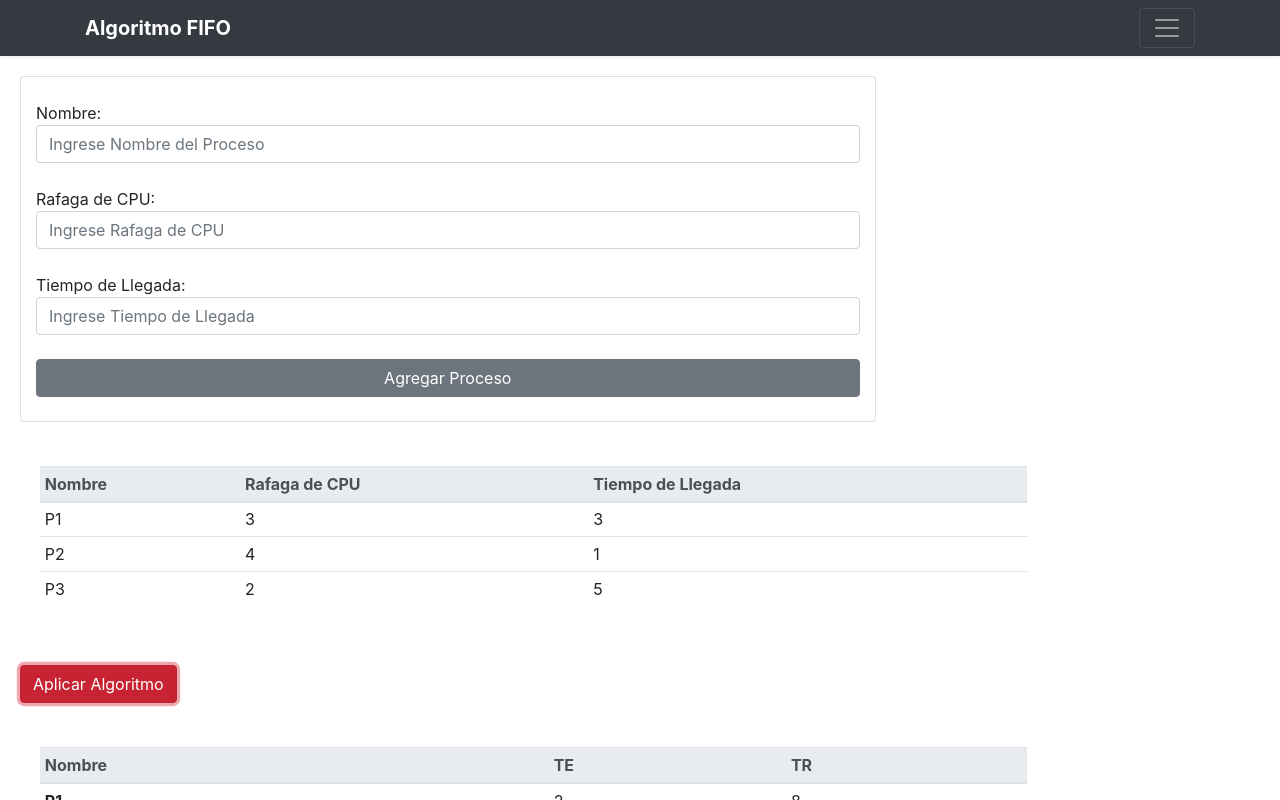
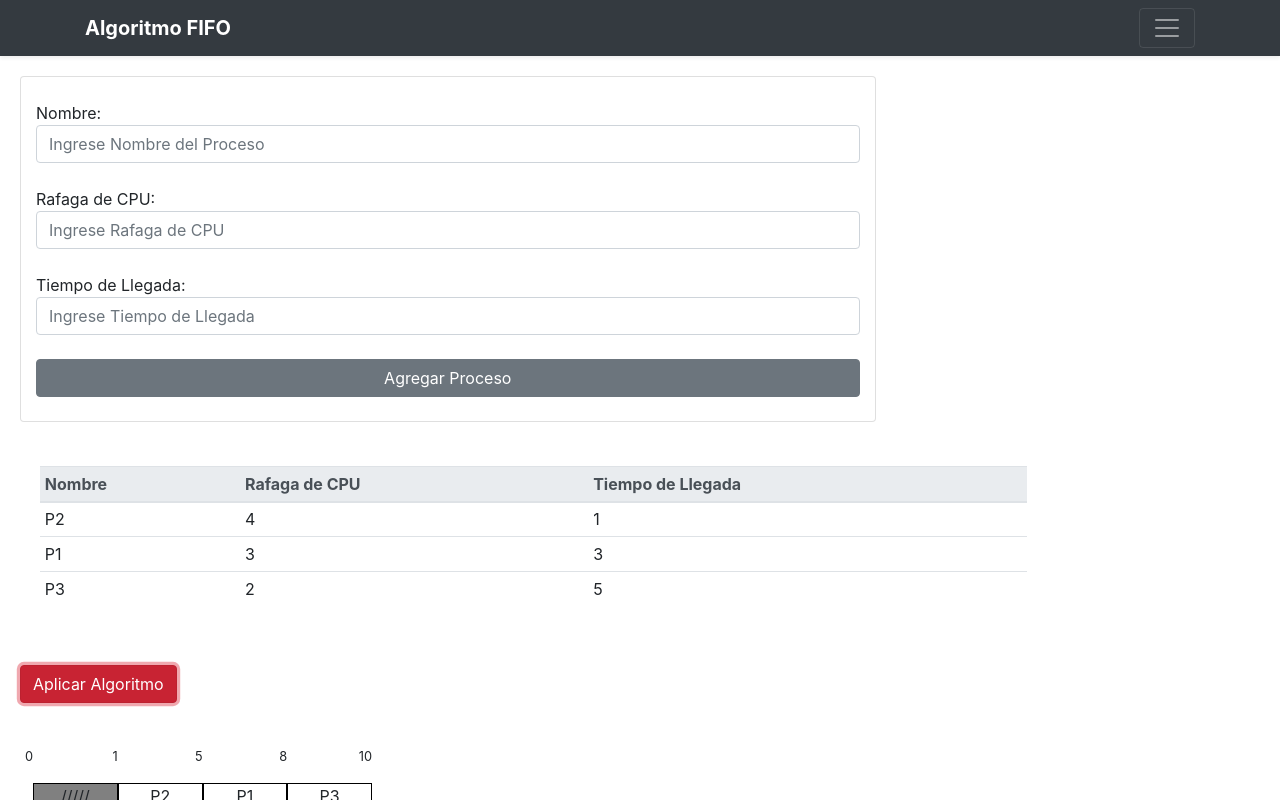
Before and after one commit to chjuca/Algoritmo-Planificacion-FIFO, an Angular app: page / in a window 1280 px wide. Both pictures are taken after a click on the button "Aplicar Algoritmo". Shown: the top 800 px of the page. Built offline with nearby package versions, Linux system fonts and the light colour scheme.

Commit message:
Agregando Grafica de Gantt

```diff
--- a/src/app/components/process/process.component.html
+++ b/src/app/components/process/process.component.html
@@ -2,15 +2,18 @@
     <!-- Guardar valores del proceso -->
     <br>
     Nombre:
-    <input type="text" name="name" class="form-control" placeholder="Ingrese Nombre del Proceso" [(ngModel)]="process.name" >
+    <input type="text" name="name" class="form-control" placeholder="Ingrese Nombre del Proceso"
+        [(ngModel)]="process.name">
     <br>
     Rafaga de CPU:
-    <input type="number" name="cpuBurst"  class="form-control" placeholder="Ingrese Rafaga de CPU"  [(ngModel)]="process.cpuBurst" >
+    <input type="number" name="cpuBurst" class="form-control" placeholder="Ingrese Rafaga de CPU"
+        [(ngModel)]="process.cpuBurst">
     <br>
     Tiempo de Llegada:
-    <input type="number" name="arrivalTime"  class="form-control" placeholder="Ingrese Tiempo de Llegada"  [(ngModel)]="process.arrivalTime" >
+    <input type="number" name="arrivalTime" class="form-control" placeholder="Ingrese Tiempo de Llegada"
+        [(ngModel)]="process.arrivalTime">
     <br>
-    <button type="submit" class="btn btn-secondary" (click) = 'addProcess(process)'>Agregar Proceso</button>
+    <button type="submit" class="btn btn-secondary" (click)='addProcess(process)'>Agregar Proceso</button>
     <!-- Guardar valores del proceso -->
     <br>
 </div>
@@ -26,22 +29,47 @@
             </tr>
         </thead>
         <tbody>
-            <tr *ngFor= 'let process of processList'>
+            <tr *ngFor='let process of processList'>
                 <td>{{process.name}}</td>
                 <td>{{process.cpuBurst}}</td>
                 <td>{{process.arrivalTime}}</td>
             </tr>
         </tbody>
     </table>
-        <!-- Mostramos valores en la tabla, conforme se vayan ingresando -->
+    <!-- Mostramos valores en la tabla, conforme se vayan ingresando -->
 </div>
 <br>
 <div>
-    <button class="btn btn-danger" (click) = 'fifo()'>Aplicar Algoritmo </button>
+    <button class="btn btn-danger" (click)='fifo()'>Aplicar Algoritmo </button>
 </div>
 <br>
 <!-- Mostramos valores calculados en la tabla is_clicked es la bandera que estaba en el archivo .ts, dependiendo del estado esta seccion se muestra o no -->
-<div class="card-body" *ngIf = is_clicked>
+<div class="card-body" *ngIf=is_clicked>
+    <!-- Grafica -->
+
+
+
+    <div class="row">
+        <div>
+            <p class="text-right small pb-0">0</p>
+        </div>
+        <div  class="col-sm-1 pl-0 pr-0" *ngIf="process0.arrivalTime !== 0">
+            <p class="text-right small pb-0">{{process0.arrivalTime}}</p>
+            <p class="text-center pt-0" style="border: 1px solid black; background-color: gray"> ///// </p>
+        </div>
+        <div class="col-sm-1 pl-0 pr-0" *ngFor='let proceso of processList'>
+            <div>
+                <p class="text-right small pb-0">{{proceso.returnTime}}</p>
+                <p class="text-center pt-0" style="border: 1px solid black">{{proceso.name}}</p>
+            </div>
+        </div>
+    </div>
+
+
+    <!-- Grafica -->
+
+
+
     <table class="table table-sm">
         <thead class="thead-light">
             <tr>
@@ -51,7 +79,7 @@
             </tr>
         </thead>
         <tbody>
-            <tr *ngFor= 'let proceso of processList'>
+            <tr *ngFor='let proceso of processList'>
                 <th scope="row">{{proceso.name}}</th>
                 <td>{{proceso.standbyTime}}</td>
                 <td>{{proceso.returnTime}}</td>
--- a/src/app/components/process/process.component.ts
+++ b/src/app/components/process/process.component.ts
@@ -10,6 +10,7 @@ import { Component, OnInit } from '@angular/core';
 export class ProcessComponent implements OnInit {
 
   process = {} as Process;
+  process0 = {} as Process;
   avgTE: string;
   avgTR: string;
   processList = [];
@@ -32,6 +33,7 @@ export class ProcessComponent implements OnInit {
   // Metodo para aplicar el algoritmo FIFO a la lista de Objetos
   fifo() {
     this.processService.fifo();
+    this.process0 = this.processList[0];
     this.avgTE = this.processService.avgTE().toFixed(2);
     this.avgTR = this.processService.avgTR().toFixed(2);
     this.is_clicked = true;         // Cambiamos de valor a la bandera para que presente la tabla de resultados
--- a/src/app/services/process.service.ts
+++ b/src/app/services/process.service.ts
@@ -23,6 +23,9 @@ export class ProcessService {
   //                 {name: 'P4', cpuBurst: 4 , arrivalTime: 1},
   //                 {name: 'P5', cpuBurst: 2 , arrivalTime: 3}
   //               ];
+
+  processListGraph = [];
+
   // processList = [];
 
   constructor() { }
@@ -71,7 +74,8 @@ export class ProcessService {
       }
     }
     // console.log(this.processList);  // presentamos la lista y los valores calculados
-    this.sortListbyName();          // Ordenamos la lista por orden nombre
+    // console.log(this.processListGraph );
+    //this.sortListbyName();          // Ordenamos la lista por orden nombre
     return this.processList;
   }
 
```
